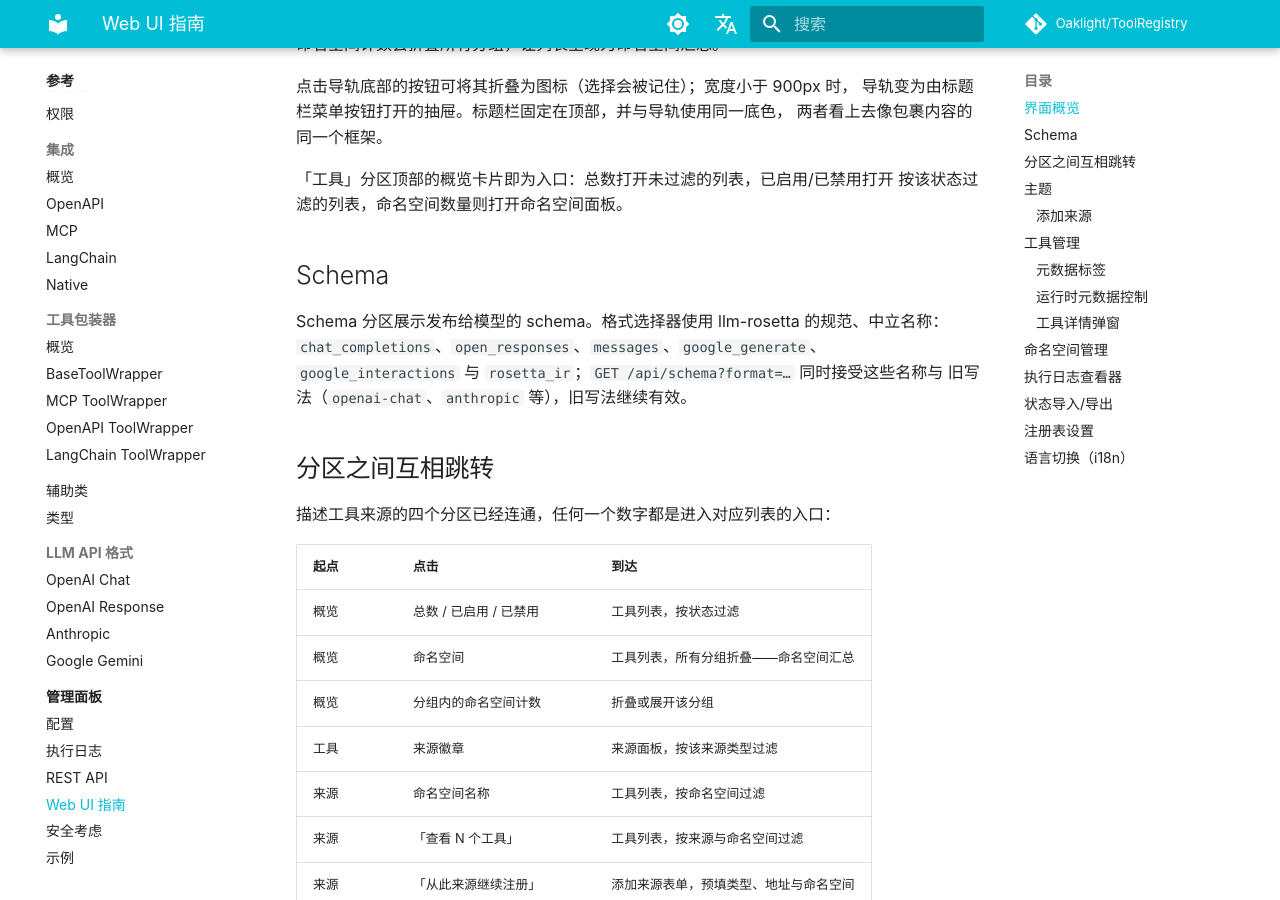
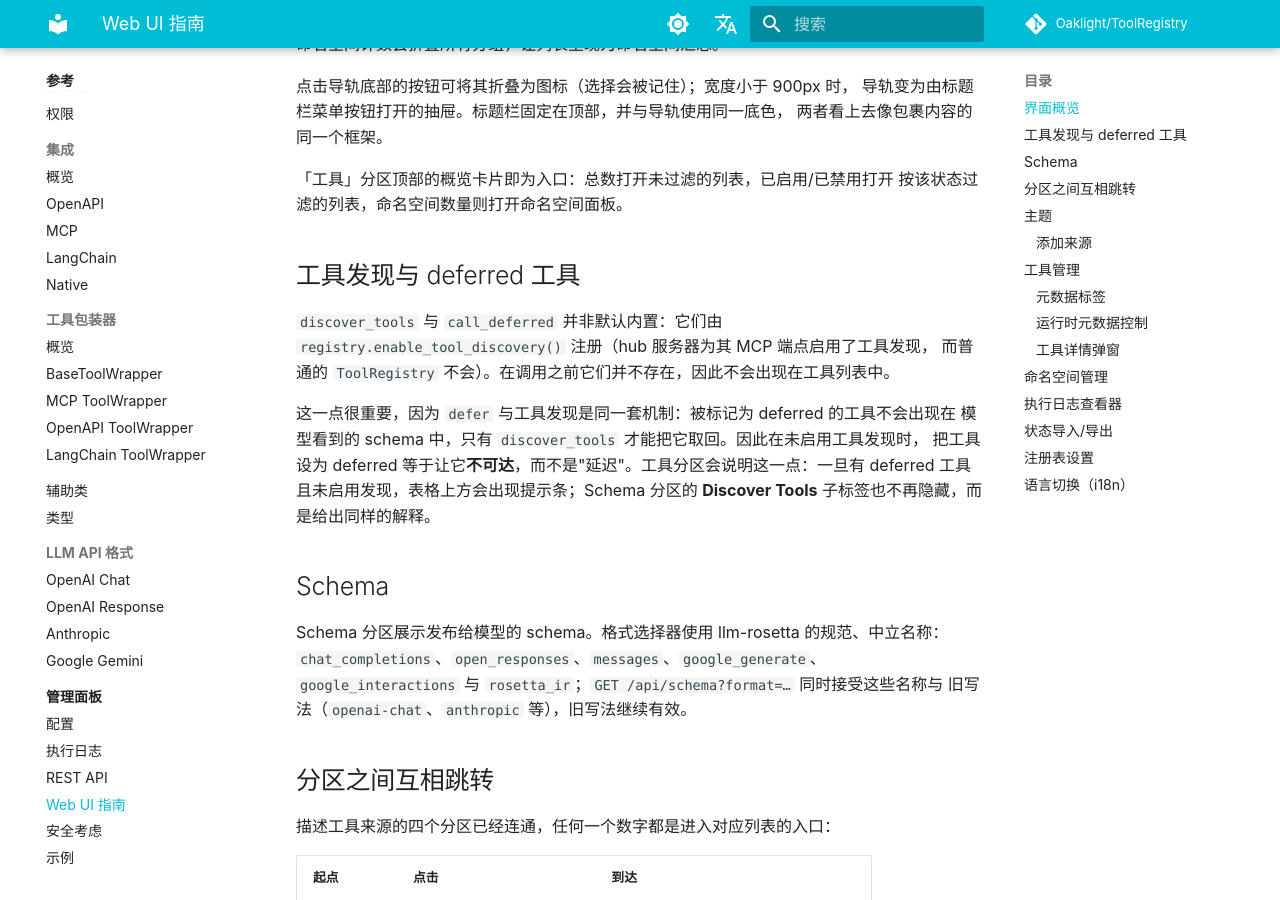
Before and after one commit to Oaklight/ToolRegistry, an MkDocs documentation site: the page built from docs/admin/web-ui.md, in a window 1280 px wide and 900 px high, scrolled down 684 px. Built offline with MkDocs 1.6.1 and Material for MkDocs 9.7.7, drawn with Linux system fonts in a browser that asks for light colours; some web fonts are replaced; comment, search, counter and statistics services are not loaded.

Commit message:
docs(admin): discover_tools 的注册时机与 deferred 陷阱

```diff
--- a/docs/admin/web-ui.md
+++ b/docs/admin/web-ui.md
@@ -23,6 +23,18 @@
 
 「工具」分区顶部的概览卡片即为入口：总数打开未过滤的列表，已启用/已禁用打开
 按该状态过滤的列表，命名空间数量则打开命名空间面板。
+
+## 工具发现与 deferred 工具
+
+`discover_tools` 与 `call_deferred` 并非默认内置：它们由
+`registry.enable_tool_discovery()` 注册（hub 服务器为其 MCP 端点启用了工具发现，
+而普通的 `ToolRegistry` 不会）。在调用之前它们并不存在，因此不会出现在工具列表中。
+
+这一点很重要，因为 `defer` 与工具发现是同一套机制：被标记为 deferred 的工具不会出现在
+模型看到的 schema 中，只有 `discover_tools` 才能把它取回。因此在未启用工具发现时，
+把工具设为 deferred 等于让它**不可达**，而不是"延迟"。工具分区会说明这一点：一旦有
+deferred 工具且未启用发现，表格上方会出现提示条；Schema 分区的 **Discover Tools**
+子标签也不再隐藏，而是给出同样的解释。
 
 ## Schema
 
```
Also changed, not shown: docs/changelog.md (+1 -0 lines).
